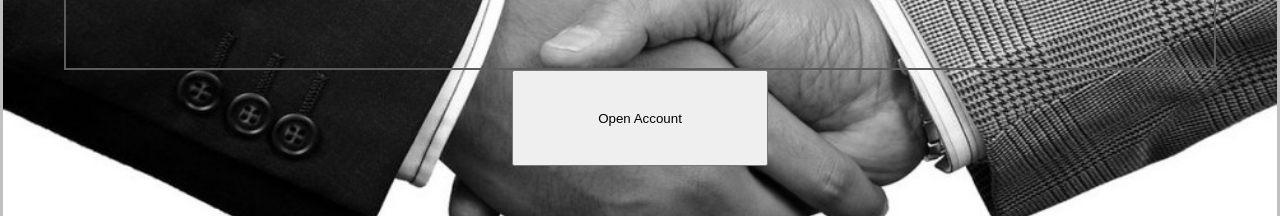
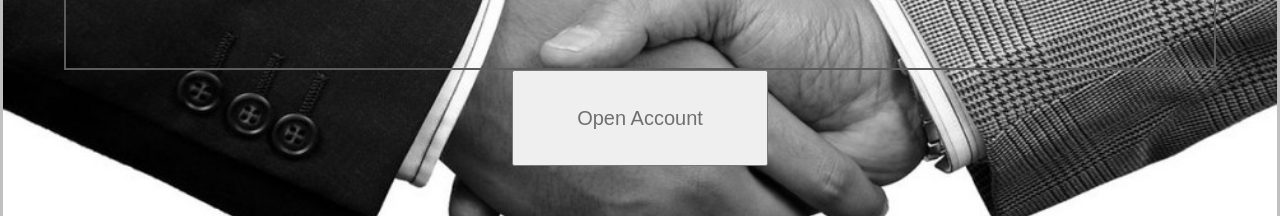
Before and after one commit to cyberstizz/basicbank, a React (Create React App) app: page /create in a window 1280 px wide. Shown: the part 509-725 px from the top of the page. Built offline with nearby package versions, Linux system fonts and the light colour scheme.

Commit message:
added a font size and color to button

```diff
--- a/src/components/Accounts.css
+++ b/src/components/Accounts.css
@@ -157,4 +157,7 @@ margin-top: 2vh; */
     height: 12vh;
     width: 20vw;
     align-self: center;
+    font-size: 20px;
+    color:rgb(139, 110, 35);
+
 }
```
